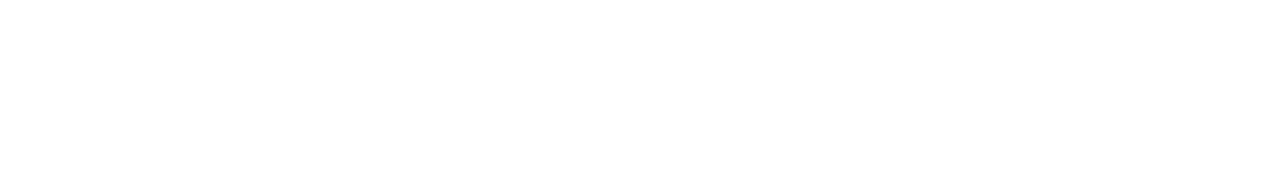
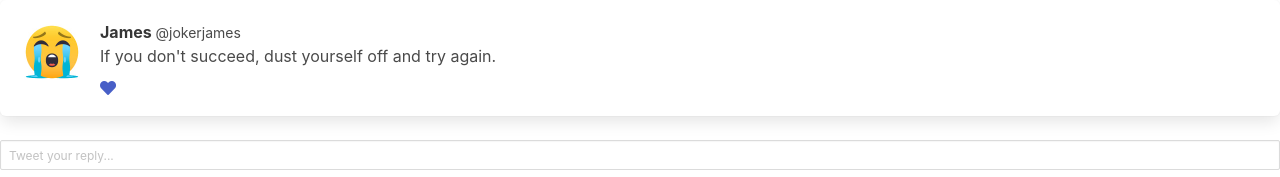
Before and after one commit to SacrednWild/FirstVueProjectTutorial, a plain HTML site: page BeforeAfterComponents/BeforeComponents/index.html in a window 1280 px wide. Drawn offline with nearby package versions, Linux system fonts and the light colour scheme.

Commit message:
Web-page displays a tweet

```diff
--- a/BeforeAfterComponents/BeforeComponents/index.html
+++ b/BeforeAfterComponents/BeforeComponents/index.html
@@ -9,6 +9,41 @@
     <script src="./app.js" defer></script>
   </head>
   <body>
-
+    <div id="app">
+      <div class="tweet">
+        <div class="box">
+          <article class="media">
+            <div class="media-left">
+              <figure class="image is-64x64">
+                <img v-bind:src="tweets[0].img">
+              </figure>
+            </div>
+            <div class="media-content">
+              <div class="content">
+                <p>
+                  <strong> {{ tweets[0].name }} </strong>
+                  <small> {{ tweets[0].handle }} </small>
+                  <br>
+                  {{ tweets[0].tweet }}
+                </p>
+              </div>
+              <div class="level-left">
+                <a class="level-item">
+                  <span class="icon is-small">
+                    <i class="fas fa-heart"></i>
+                  </span>
+                </a>
+              </div>
+            </div>
+          </article>
+        </div>
+        <div class="control has-icons.left">
+          <input class="input is-small" placeholder="Tweet your reply..."/>
+          <span class="icon is-small is-left">
+            <i class="fas fa-evelope"></i>
+          </span>
+        </div>
+      </div>
+    </div>
   </body>
 </html>
```
